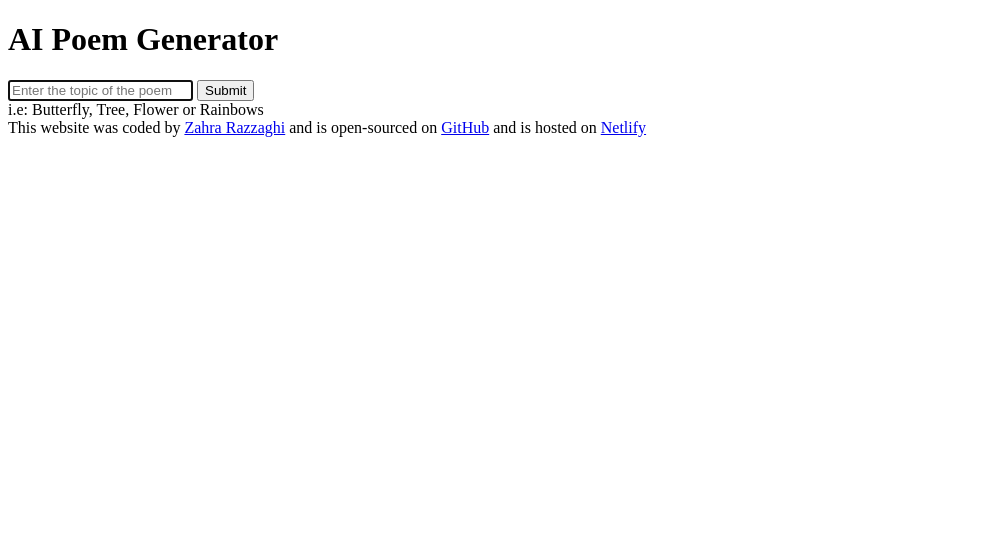
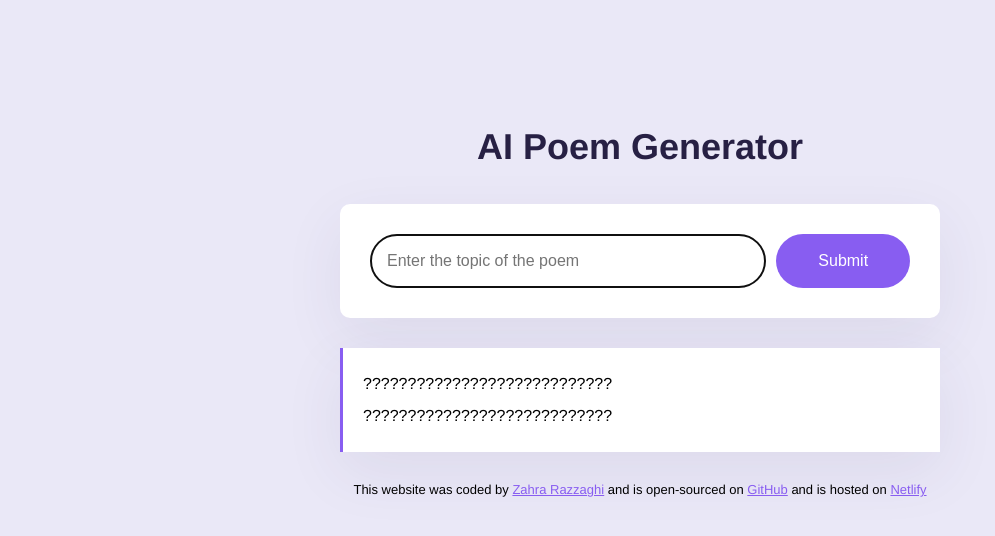
Before and after one commit to zahrarazzaghi96/poem-generator, a plain HTML site: page index.html in a window 1280 px wide. Shown: the whole page, without its empty margins (0-995 px from the left). Drawn offline with Linux system fonts and the light colour scheme.

Commit message:
AI Poems Project / CSS

```diff
--- a/index.html
+++ b/index.html
@@ -19,10 +19,15 @@
             autofocus
             required
             autocomplete="off"
+            class="instructions"
           />
-          <input type="submit" />
+          <input type="submit" class="submit-button" />
         </form>
-        <div>i.e: Butterfly, Tree, Flower or Rainbows</div>
+        <div class="poem">
+          ????????????????????????????
+          <br />
+          ????????????????????????????
+        </div>
       </main>
       <footer>
         This website was coded by
--- a/src/style.css
+++ b/src/style.css
@@ -0,0 +1,70 @@
+body {
+  background-color: #eae8f7;
+  font-family: Helvetica, Arial, sans-serif;
+}
+
+a {
+  color: #885df1;
+}
+
+.container {
+  margin: 120px auto;
+  max-width: 600px;
+}
+
+header {
+  margin-bottom: 30px;
+}
+
+h1 {
+  text-align: center;
+  font-weight: 800;
+  font-size: 36px;
+  line-height: 1.5;
+  color: #272044;
+}
+
+form {
+  padding: 30px;
+  background-color: white;
+  box-shadow: 0px 20px 60px rgba(65, 50, 100, 0.08);
+  border-radius: 10px;
+  display: flex;
+  margin-bottom: 30px;
+}
+
+.instructions {
+  padding: 16px;
+  border: 1px solid rgba(152, 134, 229, 0.5);
+  width: 80%;
+  font-size: 16px;
+  border-radius: 50px;
+  line-height: 20px;
+  color: #8e7ded;
+}
+
+.submit-button {
+  margin-left: 10px;
+  background: #885df1;
+  color: white;
+  border: none;
+  width: 150px;
+  font-size: 16px;
+  border-radius: 50px;
+  padding: 14px 24px;
+}
+
+.poem {
+  font-size: 16px;
+  background-color: #fff;
+  padding: 20px;
+  line-height: 2;
+  border-left: 3px solid #885df1;
+  box-shadow: 0px 20px 60px rgba(65, 50, 100, 0.08);
+}
+
+footer {
+  text-align: center;
+  font-size: 13px;
+  margin-top: 30px;
+}
```
